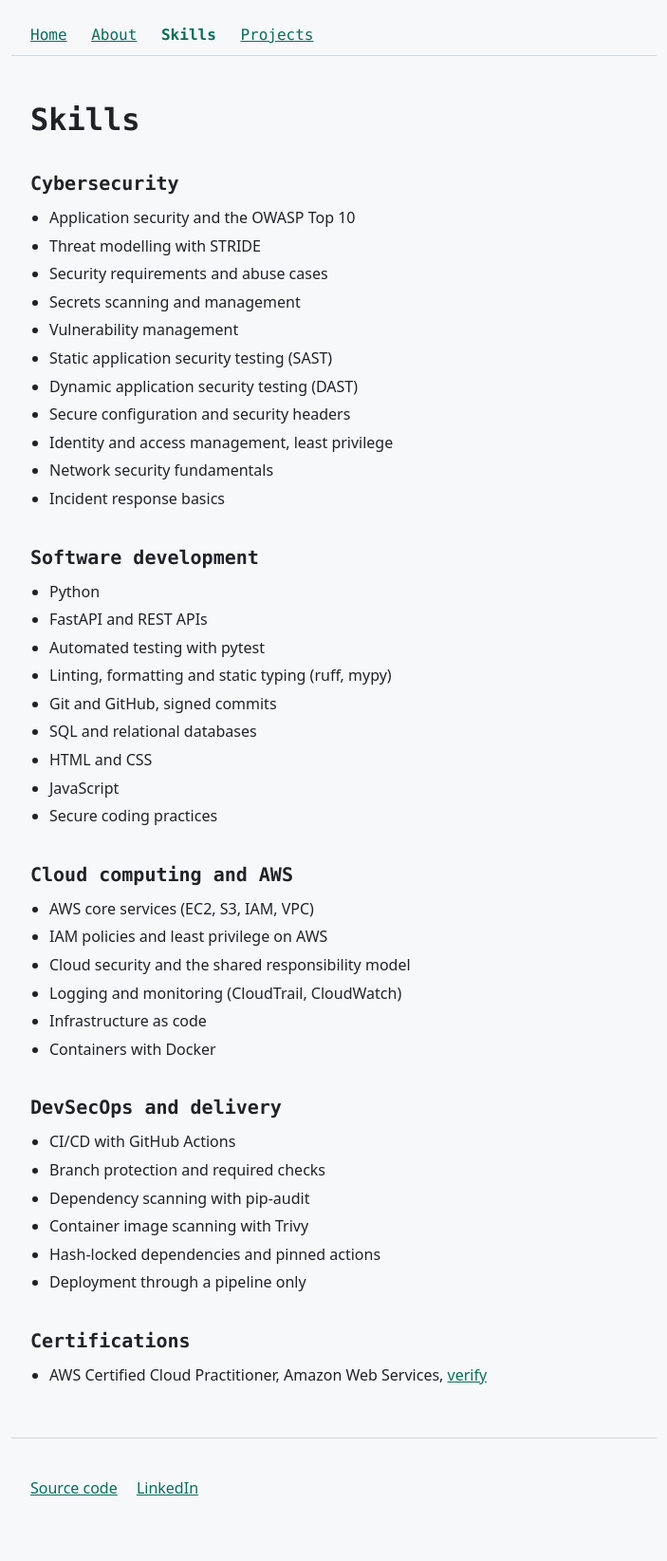
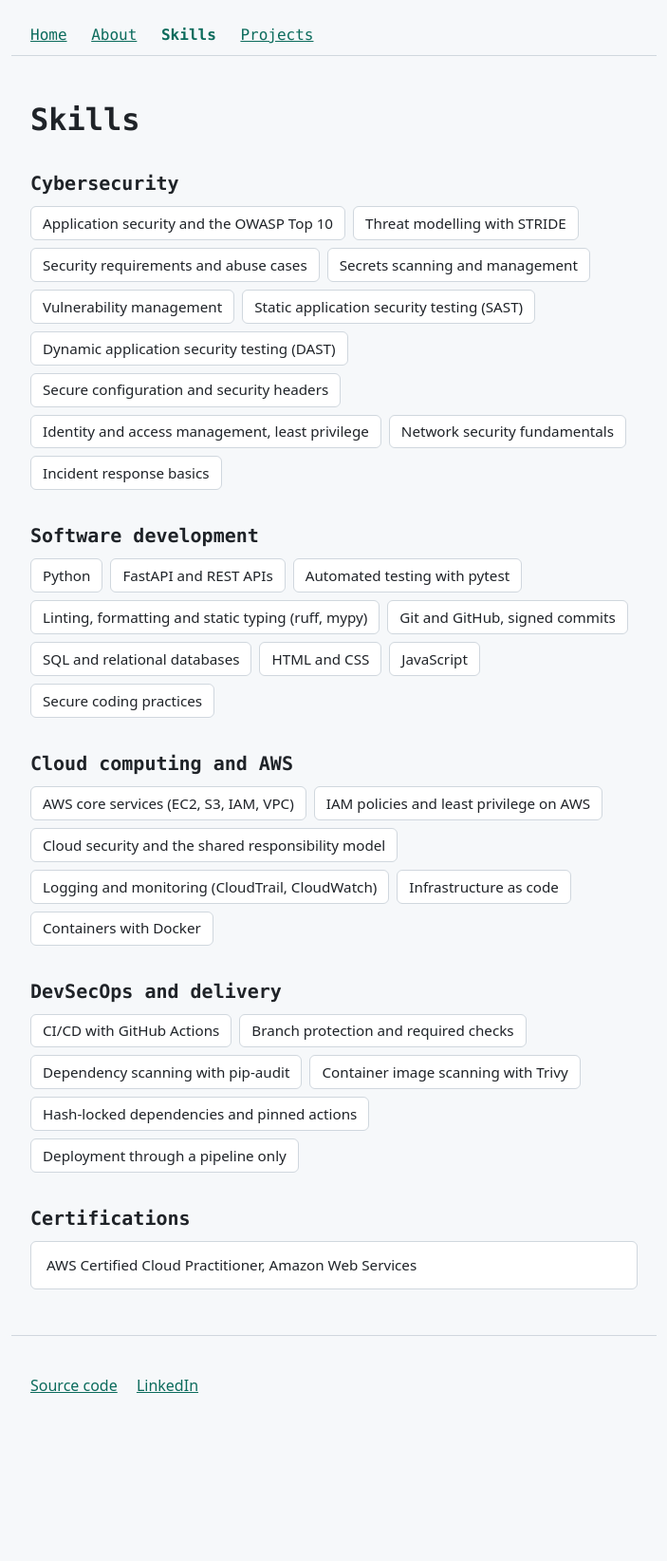
Before and after one commit to Omo-Dan/zerotrustportfolio, a FastAPI app: page /skills in a window 1280 px wide. Shown: the whole page at 95% size, without its empty margins (288-991 px from the left). After the commit the page ends 1467 px from the top, so only its background shows below. Run offline with FastAPI, Linux system fonts and the light colour scheme; parts of the project's set-up code (start-up, migrations or seed data) failed here and were passed over.

Commit message:
feat(skills): show skills as tags and remove placeholder certification link

```diff
--- a/app/static/site.css
+++ b/app/static/site.css
@@ -120,16 +120,31 @@ nav a[aria-current="page"] {
   font-weight: 600;
   text-decoration: none;
 }
-
 .skills {
+  display: flex;
+  flex-wrap: wrap;
+  gap: 0.5rem;
   margin: 0;
-  padding-left: 1.25rem;
+  padding: 0;
+  list-style: none;
 }
 
 .skills li {
-  margin: 0.25rem 0;
+  margin: 0;
+  padding: 0.3rem 0.75rem;
+  border: 1px solid var(--line);
+  border-radius: 0.375rem;
+  background: var(--panel);
+  font-size: 0.95rem;
 }
 
+.skills.certs {
+  flex-direction: column;
+}
+
+.skills.certs li {
+  padding: 0.75rem 1rem;
+}
 footer {
   max-width: 40rem;
   margin: 0 auto;
--- a/app/templates/pages/skills.html
+++ b/app/templates/pages/skills.html
@@ -54,8 +54,8 @@
       <li>Deployment through a pipeline only</li>
     </ul>
 
-    <h2>Certifications</h2>
-    <ul class="skills">
-      <li>AWS Certified Cloud Practitioner, Amazon Web Services, <a href="https://YOUR-VERIFICATION-LINK">verify</a></li>
+   <h2>Certifications</h2>
+    <ul class="skills certs">
+      <li>AWS Certified Cloud Practitioner, Amazon Web Services</li>
     </ul>
  {% endblock %}
```
Also changed, not shown: tests/test_skills_tags.py (added, +39 -0 lines).
